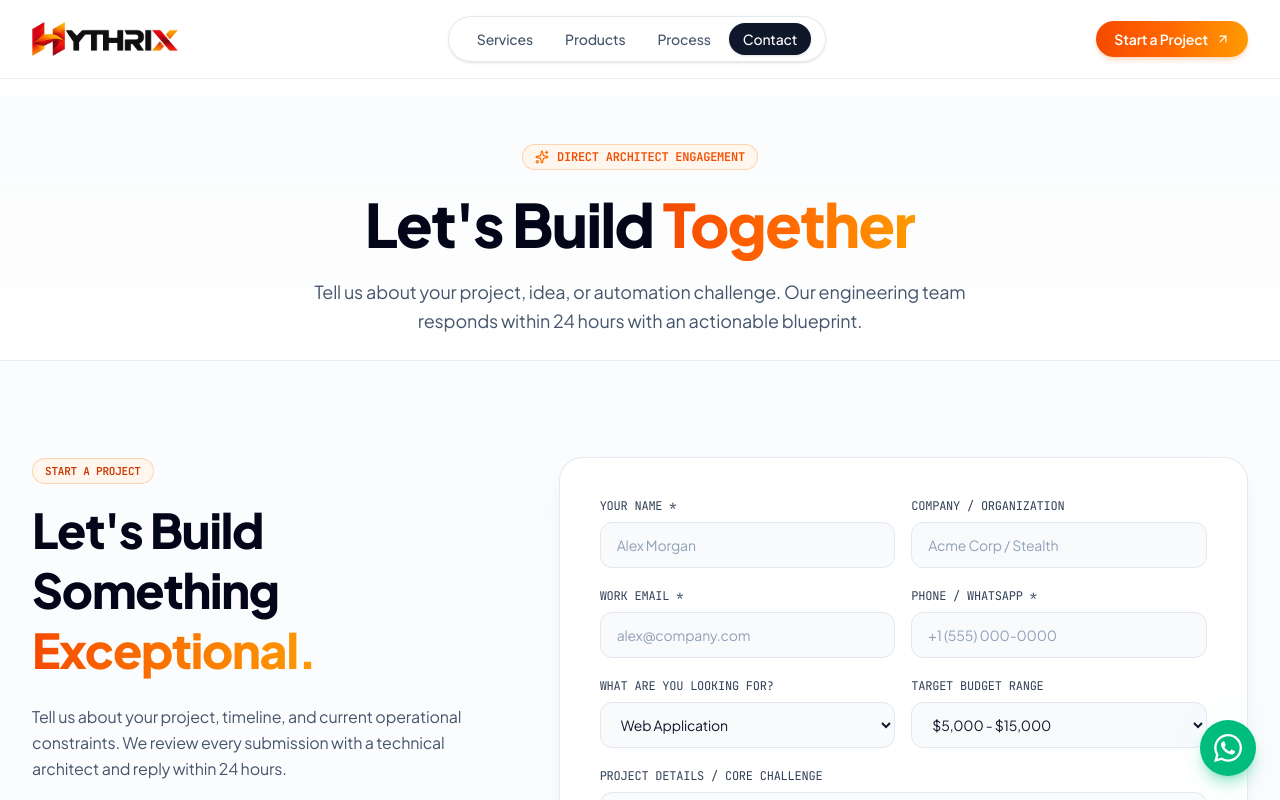
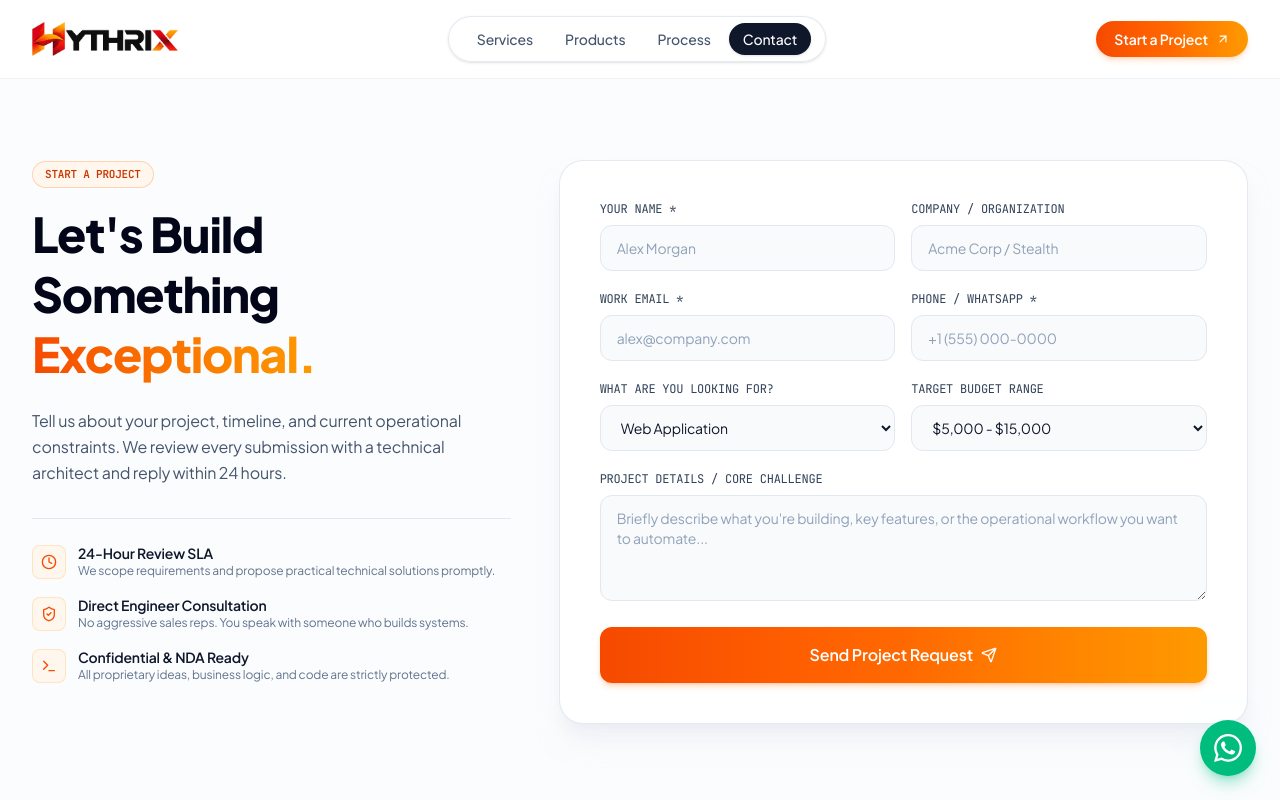
Before and after one commit to hyndhavamahesh345/Hythrix, a Next.js app in the folder frontend/: page /contact in a window 1280 px wide. Shown: the top 800 px of the page. Built offline with nearby package versions, Linux system fonts and the light colour scheme.

Commit message:
fix: remove redundant top page banners from /services, /products, /process, and /contact and align layout seamlessly

```diff
--- a/frontend/src/app/contact/page.tsx
+++ b/frontend/src/app/contact/page.tsx
@@ -8,7 +8,6 @@ import {
   FloatingWhatsAppButton,
   ProjectModal,
 } from "@/frontend";
-import { Sparkles } from "lucide-react";
 
 export default function ContactPage() {
   const [isProjectModalOpen, setIsProjectModalOpen] = useState(false);
@@ -21,23 +20,7 @@ export default function ContactPage() {
       {/* Sticky Navigation */}
       <Navbar onStartProject={openProjectModal} />
 
-      <main className="flex-1 pt-20 sm:pt-24">
-        {/* Dedicated Contact Header */}
-        <section className="pt-8 sm:pt-12 pb-4 sm:pb-6 bg-gradient-to-b from-slate-50/80 to-transparent border-b border-slate-200/60">
-          <div className="max-w-7xl mx-auto px-4 sm:px-6 lg:px-8 text-center">
-            <div className="inline-flex items-center gap-2 px-3 py-1 rounded-full border border-orange-500/25 bg-orange-50 text-[11px] sm:text-xs font-mono font-semibold text-orange-600 uppercase tracking-wider mb-3 sm:mb-4">
-              <Sparkles className="w-3.5 h-3.5 text-orange-500" />
-              DIRECT ARCHITECT ENGAGEMENT
-            </div>
-            <h1 className="text-2xl sm:text-4xl lg:text-6xl font-extrabold tracking-tight text-slate-950 mb-3 sm:mb-4 leading-tight">
-              Let&apos;s Build <span className="bg-gradient-to-r from-orange-600 via-orange-500 to-amber-500 bg-clip-text text-transparent">Together</span>
-            </h1>
-            <p className="text-sm sm:text-lg text-slate-600 max-w-2xl mx-auto leading-relaxed">
-              Tell us about your project, idea, or automation challenge. Our engineering team responds within 24 hours with an actionable blueprint.
-            </p>
-          </div>
-        </section>
-
+      <main className="flex-1 pt-14 sm:pt-16">
         {/* Full Contact Form Section */}
         <ContactSection />
       </main>
--- a/frontend/src/app/process/page.tsx
+++ b/frontend/src/app/process/page.tsx
@@ -9,7 +9,6 @@ import {
   FloatingWhatsAppButton,
   ProjectModal,
 } from "@/frontend";
-import { Sparkles } from "lucide-react";
 
 export default function ProcessPage() {
   const [isProjectModalOpen, setIsProjectModalOpen] = useState(false);
@@ -22,23 +21,7 @@ export default function ProcessPage() {
       {/* Sticky Navigation */}
       <Navbar onStartProject={openProjectModal} />
 
-      <main className="flex-1 pt-20 sm:pt-24">
-        {/* Dedicated Process Header */}
-        <section className="pt-8 sm:pt-12 pb-6 sm:pb-8 bg-gradient-to-b from-slate-50/80 to-transparent border-b border-slate-200/60">
-          <div className="max-w-7xl mx-auto px-4 sm:px-6 lg:px-8 text-center">
-            <div className="inline-flex items-center gap-2 px-3 py-1 rounded-full border border-orange-500/25 bg-orange-50 text-[11px] sm:text-xs font-mono font-semibold text-orange-600 uppercase tracking-wider mb-3 sm:mb-4">
-              <Sparkles className="w-3.5 h-3.5 text-orange-500" />
-              METHODOLOGY & EXECUTION
-            </div>
-            <h1 className="text-2xl sm:text-4xl lg:text-6xl font-extrabold tracking-tight text-slate-950 mb-3 sm:mb-4 leading-tight">
-              From Idea to <span className="bg-gradient-to-r from-orange-600 via-orange-500 to-amber-500 bg-clip-text text-transparent">Measurable Impact</span>
-            </h1>
-            <p className="text-sm sm:text-lg text-slate-600 max-w-2xl mx-auto leading-relaxed">
-              Our 5-stage engineering lifecycle guarantees rapid sprint velocity, zero scope drift, and enterprise-grade reliability.
-            </p>
-          </div>
-        </section>
-
+      <main className="flex-1 pt-14 sm:pt-16">
         {/* Full Process Section Component */}
         <ProcessSection />
 
--- a/frontend/src/app/products/page.tsx
+++ b/frontend/src/app/products/page.tsx
@@ -10,7 +10,6 @@ import {
   ProjectModal,
   LeadFlowModal,
 } from "@/frontend";
-import { Sparkles } from "lucide-react";
 
 export default function ProductsPage() {
   const [isProjectModalOpen, setIsProjectModalOpen] = useState(false);
@@ -27,23 +26,7 @@ export default function ProductsPage() {
       {/* Sticky Navigation */}
       <Navbar onStartProject={openProjectModal} />
 
-      <main className="flex-1 pt-20 sm:pt-24">
-        {/* Dedicated Products Header */}
-        <section className="pt-8 sm:pt-12 pb-6 sm:pb-8 bg-gradient-to-b from-slate-50/80 to-transparent border-b border-slate-200/60">
-          <div className="max-w-7xl mx-auto px-4 sm:px-6 lg:px-8 text-center">
-            <div className="inline-flex items-center gap-2 px-3 py-1 rounded-full border border-orange-500/25 bg-orange-50 text-[11px] sm:text-xs font-mono font-semibold text-orange-600 uppercase tracking-wider mb-3 sm:mb-4">
-              <Sparkles className="w-3.5 h-3.5 text-orange-500" />
-              PROPRIETARY IP & SYSTEMS
-            </div>
-            <h1 className="text-2xl sm:text-4xl lg:text-6xl font-extrabold tracking-tight text-slate-950 mb-3 sm:mb-4 leading-tight">
-              Products Built by <span className="bg-gradient-to-r from-orange-600 via-orange-500 to-amber-500 bg-clip-text text-transparent">HYTHRIX</span>
-            </h1>
-            <p className="text-sm sm:text-lg text-slate-600 max-w-2xl mx-auto leading-relaxed">
-              We design and ship high-impact proprietary software products and automated revenue engines built for modern enterprise scale.
-            </p>
-          </div>
-        </section>
-
+      <main className="flex-1 pt-14 sm:pt-16">
         {/* Full Products Section Component */}
         <ProductsSection
           onOpenLeadFlowModal={openLeadFlowModal}
--- a/frontend/src/app/services/page.tsx
+++ b/frontend/src/app/services/page.tsx
@@ -9,7 +9,6 @@ import {
   FloatingWhatsAppButton,
   ProjectModal,
 } from "@/frontend";
-import { Sparkles } from "lucide-react";
 
 export default function ServicesPage() {
   const [isProjectModalOpen, setIsProjectModalOpen] = useState(false);
@@ -22,23 +21,7 @@ export default function ServicesPage() {
       {/* Sticky Navigation */}
       <Navbar onStartProject={openProjectModal} />
 
-      <main className="flex-1 pt-20 sm:pt-24">
-        {/* Dedicated Services Header */}
-        <section className="pt-8 sm:pt-12 pb-6 sm:pb-8 bg-gradient-to-b from-slate-50/80 to-transparent border-b border-slate-200/60">
-          <div className="max-w-7xl mx-auto px-4 sm:px-6 lg:px-8 text-center">
-            <div className="inline-flex items-center gap-2 px-3 py-1 rounded-full border border-orange-500/25 bg-orange-50 text-[11px] sm:text-xs font-mono font-semibold text-orange-600 uppercase tracking-wider mb-3 sm:mb-4">
-              <Sparkles className="w-3.5 h-3.5 text-orange-500" />
-              CORE ENGINEERING DISCIPLINES
-            </div>
-            <h1 className="text-2xl sm:text-4xl lg:text-6xl font-extrabold tracking-tight text-slate-950 mb-3 sm:mb-4 leading-tight">
-              What We <span className="bg-gradient-to-r from-orange-600 via-orange-500 to-amber-500 bg-clip-text text-transparent">Engineer</span> & Deliver
-            </h1>
-            <p className="text-sm sm:text-lg text-slate-600 max-w-2xl mx-auto leading-relaxed">
-              From mission-critical web applications and enterprise SaaS platforms to autonomous AI agents and automated business pipelines.
-            </p>
-          </div>
-        </section>
-
+      <main className="flex-1 pt-14 sm:pt-16">
         {/* Full Services Section Component */}
         <ServicesSection onStartProject={openProjectModal} />
 
```
